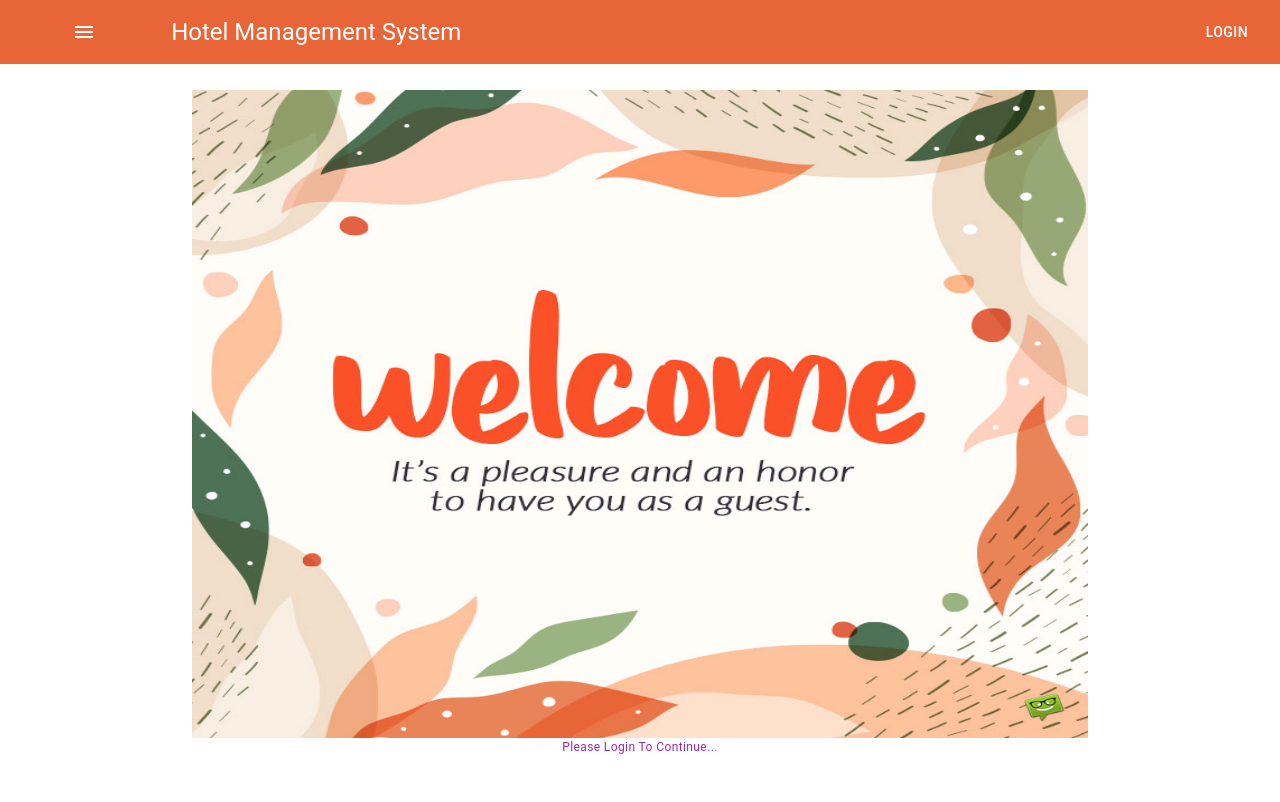
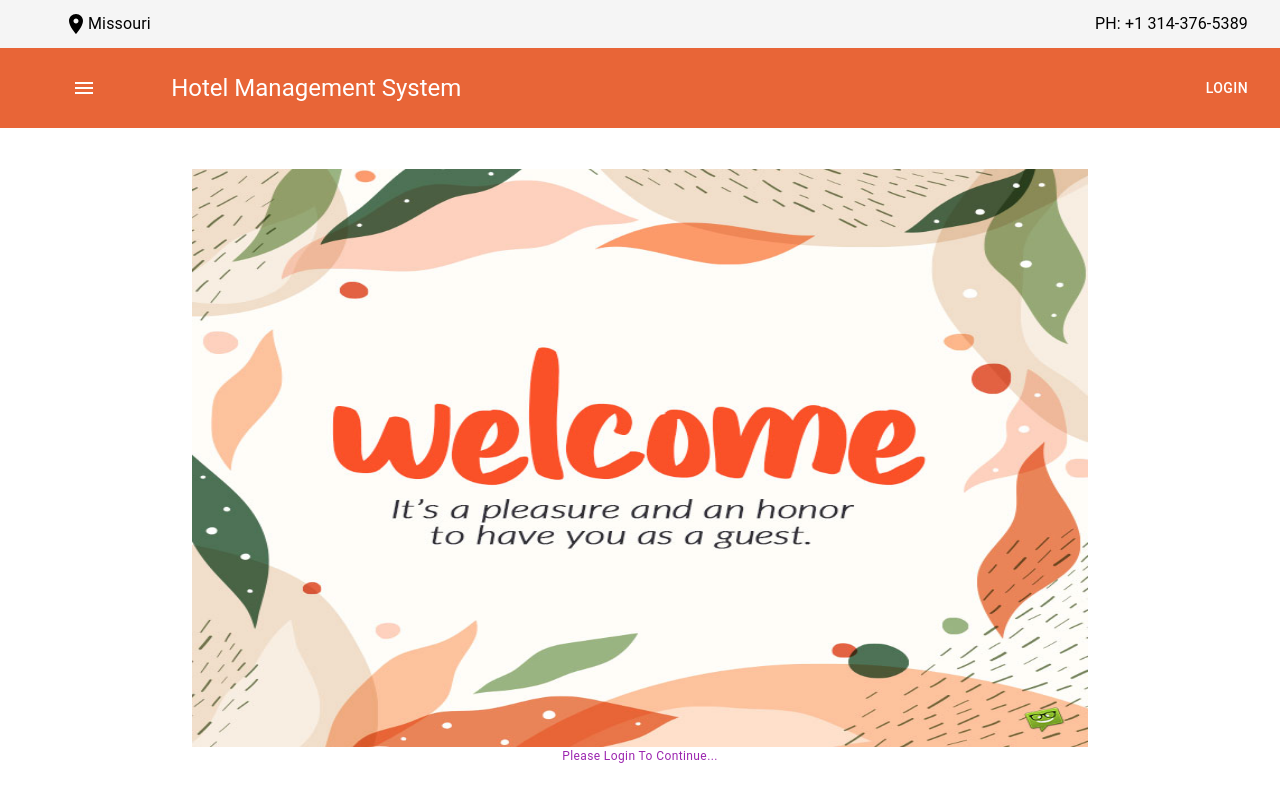
Before and after one commit to manishakakani/hotel-management-system, a React (Create React App) app: page / in a window 1280 px wide. Shown: the top 802 px of the page. Built offline with nearby package versions, Linux system fonts and the light colour scheme; the HTML template or start-up script is replaced by a standard one.

Commit message:
admin pages

```diff
--- a/src/AdminPages/Rooms/RoomsForm.js
+++ b/src/AdminPages/Rooms/RoomsForm.js
@@ -37,7 +37,7 @@ const MenuProps = {
   },
 };
 
-function RoomsForm({ isNew = true, details = {}, close }) {
+function RoomsForm({ isNew = true, details = {}, images, close }) {
   const winWidth = useContext(WindowsWidthContext);
   const { register, handleSubmit, formState, reset, control } = useForm();
   const [openSuccessBar, setOpenSuccessBar] = useState(false);
@@ -46,8 +46,6 @@ function RoomsForm({ isNew = true, details = {}, close }) {
   const [imageList, setImageList] = useState([]);
 
   const { errors } = formState;
-
-  useEffect(() => {}, []);
 
   const formSubmitted = (data) => {
     data["Images"] = imageList;
--- a/src/AdminPages/Rooms/index.js
+++ b/src/AdminPages/Rooms/index.js
@@ -19,8 +19,7 @@ function Rooms() {
   const [details, setDetails] = useState({
     RoomType: "Deluxe",
     Rate: "9.99",
-    isSmokingAllowed: 0,
-    arePetsAllowed: 1,
+    RoomNumbers: [201, 202],
   });
 
   const [indexSelected, setIndexSelected] = useState(-1);
@@ -77,6 +76,7 @@ function Rooms() {
         <RoomsForm
           isNew={addNew ? true : false}
           details={details}
+          images={imageList}
           close={handleCloseForm}
         />
       ) : (
@@ -92,10 +92,7 @@ function Rooms() {
                 justifyContent="center"
               >
                 <Card sx={{ maxWidth: "300px" }}>
-                  <CardHeader
-                    title={details.RoomType + " Room"}
-                    subheader={"$" + details.Rate + "/day"}
-                  />
+                  <CardHeader title={details.RoomType + " Room"} />
                   <CardMedia
                     component="img"
                     height="194"
@@ -104,9 +101,9 @@ function Rooms() {
                   />
                   <CardContent>
                     <Typography variant="body2" color="text.secondary">
-                      Cost Per Day: $9.99
+                      Cost/Night: $9.99
                     </Typography>
-                    <Typography variant="body2" color="text.secondary">
+                    {/* <Typography variant="body2" color="text.secondary">
                       Smoking -{" "}
                       {details.isSmokingAllowed === 1
                         ? "Allowed"
@@ -115,6 +112,13 @@ function Rooms() {
                     <Typography variant="body2" color="text.secondary">
                       Pets -{" "}
                       {details.arePetsAllowed === 1 ? "Allowed" : "Not Allowed"}
+                    </Typography> */}
+                    <Typography variant="body2" color="text.secondary">
+                      Rooms -{" "}
+                      {details.RoomNumbers.map((rm, idx) => {
+                        if (idx == details.RoomNumbers.length - 1) return rm;
+                        return rm + ", ";
+                      })}
                     </Typography>
                   </CardContent>
                   <CardActions>
--- a/src/Components/Navbar/index.js
+++ b/src/Components/Navbar/index.js
@@ -1,4 +1,4 @@
-import { Menu } from "@mui/icons-material";
+import { LocationOn, Menu } from "@mui/icons-material";
 import {
   Box,
   Button,
@@ -44,7 +44,10 @@ function Navbar() {
           >
             <img height="250px" width="250px" src={resortImage} />
           </Box>
-          <List sx={{ marginTop: 6 }}>
+          <Typography mt={2} variant="h6" color="primary" textAlign="center">
+            Admin
+          </Typography>
+          <List sx={{ marginTop: 2 }}>
             {adminNavItems.map(({ icon, name, route }, index) => (
               <NavLink
                 to={route}
@@ -72,12 +75,39 @@ function Navbar() {
       <nav
         style={{
           width: "100%",
-          "background-color": "#e86537",
-          height: "64px",
+          backgroundColor: "#F5F5F5",
+          height: "3rem",
           display: "flex",
-          "flex-direction": "row",
-          "align-items": "center",
-          "justify-content": "space-between",
+          flexDirection: "row",
+          alignItems: "center",
+          justifyContent: "space-between",
+        }}
+      >
+        <Box
+          display="flex"
+          alignItems="center"
+          sx={{ marginLeft: winWidth < 500 ? 2 : 8 }}
+        >
+          <LocationOn sx={{ color: "#000" }} />
+          <Typography variant="body1" color="black">
+            Missouri
+          </Typography>
+        </Box>
+        <Box display="flex" alignItems="center" paddingRight={4}>
+          <Typography variant="body1" color="black">
+            PH: +1 314-376-5389
+          </Typography>
+        </Box>
+      </nav>
+      <nav
+        style={{
+          width: "100%",
+          backgroundColor: "#e86537",
+          height: "5rem",
+          display: "flex",
+          flexDirection: "row",
+          alignItems: "center",
+          justifyContent: "space-between",
         }}
       >
         <Box
--- a/src/Pages/WelcomePage/index.js
+++ b/src/Pages/WelcomePage/index.js
@@ -13,12 +13,12 @@ function WelcomePage() {
         justifyContent: "center",
         alignItems: "center",
         alignContent: "center",
-        height: "90vh",
+        height: "85vh",
       }}
     >
       <img
         style={{
-          maxHeight: "90%",
+          maxHeight: "85%",
           minWidth: "70%",
           maxWidth: "90%",
         }}
```
Also changed, not shown: src/Components/StaffNav/index.js (added, +15 -0 lines).
